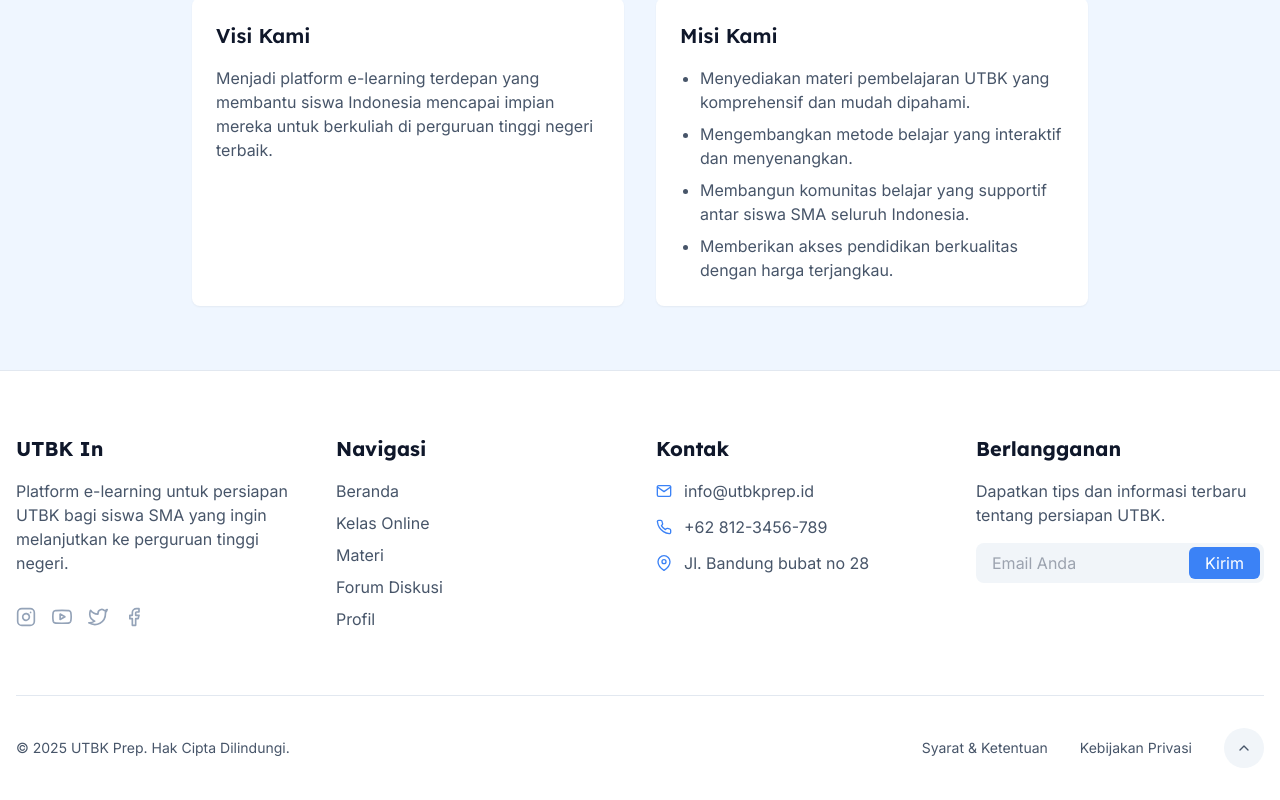
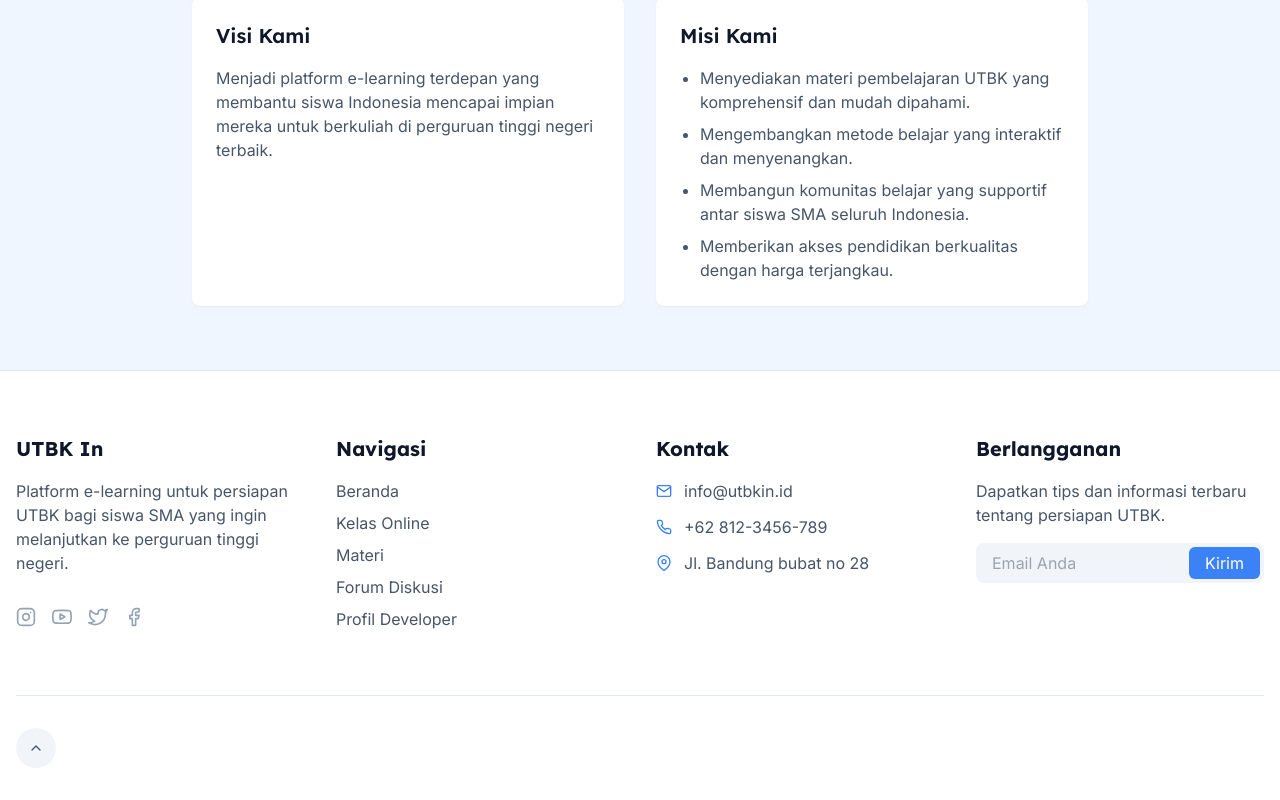
Before and after one commit to Arfazrll/SNBTIn, a Next.js app: page /profil in a window 1280 px wide. Shown: the part 1064-1864 px from the top of the page. Built offline with nearby package versions, Linux system fonts and the light colour scheme.

Commit message:
Update Beranda

```diff
--- a/src/components/home/FeaturesSection.tsx
+++ b/src/components/home/FeaturesSection.tsx
@@ -1,10 +1,8 @@
-// src/components/home/FeaturesSection.tsx
 import { useEffect } from 'react';
 import { motion, useAnimation, Variants } from 'framer-motion';
 import { useInView } from 'react-intersection-observer';
 import FeatureCard from './FeatureCard';
 
-// Define proper types for features data based on FeatureCard props
 interface Feature {
   id: number;
   icon: 'book' | 'video' | 'target' | 'users' | 'activity' | 'award' | 'clock' | 'zap' | 'layers';
@@ -13,118 +11,48 @@ interface Feature {
   colorClass: 'primary' | 'blue' | 'green' | 'purple' | 'red' | 'orange';
 }
 
+const features: Feature[] = [
+  { id: 1, icon: 'book', title: 'Materi Lengkap', description: 'Materi pembelajaran yang komprehensif mencakup semua mata pelajaran UTBKIn.', colorClass: 'primary' },
+  { id: 2, icon: 'video', title: 'Video Interaktif', description: 'Pembelajaran melalui video yang interaktif dan mudah dipahami.', colorClass: 'red' },
+  { id: 3, icon: 'target', title: 'Latihan Soal', description: 'Ribuan latihan soal dengan pembahasan untuk meningkatkan kemampuanmu.', colorClass: 'green' },
+  { id: 4, icon: 'users', title: 'Forum Diskusi', description: 'Diskusikan pertanyaan dan dapatkan jawaban dari pengajar dan sesama siswa.', colorClass: 'purple' },
+  { id: 5, icon: 'activity', title: 'Analisis Kemampuan', description: 'Pantau perkembangan belajarmu dengan analisis performa yang detail.', colorClass: 'blue' },
+  { id: 6, icon: 'award', title: 'Tryout Berkala', description: 'Simulasi UTBKIn secara berkala untuk mengukur kesiapanmu menghadapi ujian.', colorClass: 'orange' }
+];
+
+const containerVariants: Variants = {
+  hidden: { opacity: 0 },
+  visible: { opacity: 1, transition: { staggerChildren: 0.1 } }
+};
+
+const itemVariants: Variants = {
+  hidden: { y: 20, opacity: 0 },
+  visible: { y: 0, opacity: 1, transition: { duration: 0.5 } }
+};
+
 const FeaturesSection: React.FC = () => {
   const controls = useAnimation();
-  const [ref, inView] = useInView({
-    triggerOnce: true,
-    threshold: 0.1
-  });
+  const [ref, inView] = useInView({ triggerOnce: true, threshold: 0.1 });
 
-  // Animation when in view
   useEffect(() => {
-    if (inView) {
-      controls.start('visible');
-    }
+    if (inView) controls.start('visible');
   }, [controls, inView]);
-
-  // Features data
-  const features: Feature[] = [
-    {
-      id: 1,
-      icon: 'book',
-      title: 'Materi Lengkap',
-      description: 'Materi pembelajaran yang komprehensif mencakup semua mata pelajaran UTBK.',
-      colorClass: 'primary'
-    },
-    {
-      id: 2,
-      icon: 'video',
-      title: 'Video Interaktif',
-      description: 'Pembelajaran melalui video yang interaktif dan mudah dipahami.',
-      colorClass: 'red'
-    },
-    {
-      id: 3,
-      icon: 'target',
-      title: 'Latihan Soal',
-      description: 'Ribuan latihan soal dengan pembahasan untuk meningkatkan kemampuanmu.',
-      colorClass: 'green'
-    },
-    {
-      id: 4,
-      icon: 'users',
-      title: 'Forum Diskusi',
-      description: 'Diskusikan pertanyaan dan dapatkan jawaban dari pengajar dan sesama siswa.',
-      colorClass: 'purple'
-    },
-    {
-      id: 5,
-      icon: 'activity',
-      title: 'Analisis Kemampuan',
-      description: 'Pantau perkembangan belajarmu dengan analisis performa yang detail.',
-      colorClass: 'blue'
-    },
-    {
-      id: 6,
-      icon: 'award',
-      title: 'Tryout Berkala',
-      description: 'Simulasi UTBK secara berkala untuk mengukur kesiapanmu menghadapi ujian.',
-      colorClass: 'orange'
-    }
-  ];
-
-  // Animation variants
-  const containerVariants: Variants = {
-    hidden: { opacity: 0 },
-    visible: {
-      opacity: 1,
-      transition: {
-        staggerChildren: 0.1
-      }
-    }
-  };
-
-  const itemVariants: Variants = {
-    hidden: { y: 20, opacity: 0 },
-    visible: {
-      y: 0,
-      opacity: 1,
-      transition: { duration: 0.5 }
-    }
-  };
 
   return (
     <section id="features-section" className="py-20 bg-secondary-50 dark:bg-secondary-900/30">
-      <div className="container mx-auto px-4">
-        <motion.div
-          initial={{ opacity: 0, y: 20 }}
-          animate={{ opacity: 1, y: 0 }}
-          transition={{ duration: 0.5 }}
-          className="text-center max-w-3xl mx-auto mb-16"
-        >
+      <div className="container mx-auto px-4 text-center">
+        <motion.div initial={{ opacity: 0, y: 20 }} animate={{ opacity: 1, y: 0 }} transition={{ duration: 0.5 }} className="max-w-3xl mx-auto mb-16">
           <h2 className="text-3xl md:text-4xl font-bold mb-4 text-secondary-900 dark:text-white">
-            Kenapa Memilih UTBK Prep?
+            Kenapa Memilih UTBKIn?
           </h2>
           <p className="text-lg text-secondary-600 dark:text-secondary-400">
-            Kami menyediakan semua kebutuhan belajarmu untuk persiapan UTBK yang lebih efektif dan menyenangkan.
+            Kami menyediakan semua kebutuhan belajarmu untuk persiapan UTBKIn yang lebih efektif dan menyenangkan.
           </p>
         </motion.div>
-
-        <motion.div
-          ref={ref}
-          initial="hidden"
-          animate={controls}
-          variants={containerVariants}
-          className="grid grid-cols-1 md:grid-cols-2 lg:grid-cols-3 gap-8"
-        >
+        <motion.div ref={ref} initial="hidden" animate={controls} variants={containerVariants} className="grid grid-cols-1 md:grid-cols-2 lg:grid-cols-3 gap-8">
           {features.map((feature) => (
             <motion.div key={feature.id} variants={itemVariants}>
-              <FeatureCard
-                icon={feature.icon}
-                title={feature.title}
-                description={feature.description}
-                colorClass={feature.colorClass}
-              />
+              <FeatureCard {...feature} />
             </motion.div>
           ))}
         </motion.div>
--- a/src/components/home/TestimonialsSection.tsx
+++ b/src/components/home/TestimonialsSection.tsx
@@ -1,35 +1,21 @@
-// src/components/home/TestimonialsSection.jsx
-import { useEffect, useState } from 'react';
-import { motion, useAnimation } from 'framer-motion';
-import { useInView } from 'react-intersection-observer';
+import { useState, useCallback, SetStateAction } from 'react';
+import { motion } from 'framer-motion';
 import TestimonialCard from './TestimonialCard';
 import { testimonials } from '../../utils/data';
 
 const TestimonialsSection = () => {
-  const controls = useAnimation();
-  const [ref, inView] = useInView({
-    triggerOnce: true,
-    threshold: 0.1
-  });
-
   const [activeDot, setActiveDot] = useState(0);
 
-  // Animation when in view
-  useEffect(() => {
-    if (inView) {
-      controls.start('visible');
-    }
-  }, [controls, inView]);
+  const handleDotClick = useCallback((index: SetStateAction<number>) => {
+    setActiveDot(index);
+  }, []);
 
-  // Animation variants
   const containerVariants = {
     hidden: { opacity: 0 },
     visible: {
       opacity: 1,
-      transition: {
-        staggerChildren: 0.2
-      }
-    }
+      transition: { staggerChildren: 0.2 },
+    },
   };
 
   const itemVariants = {
@@ -37,17 +23,17 @@ const TestimonialsSection = () => {
     visible: {
       y: 0,
       opacity: 1,
-      transition: { duration: 0.5 }
-    }
+      transition: { duration: 0.5 },
+    },
   };
 
   return (
     <section className="py-20 bg-white dark:bg-secondary-900">
       <div className="container mx-auto px-4">
         <motion.div
-          initial={{ opacity: 0, y: 20 }}
-          animate={{ opacity: 1, y: 0 }}
-          transition={{ duration: 0.5 }}
+          initial="hidden"
+          whileInView="visible"
+          viewport={{ once: true }}
           className="text-center max-w-3xl mx-auto mb-16"
         >
           <h2 className="text-3xl md:text-4xl font-bold mb-4 text-secondary-900 dark:text-white">
@@ -59,20 +45,15 @@ const TestimonialsSection = () => {
         </motion.div>
 
         <motion.div
-          ref={ref}
           initial="hidden"
-          animate={controls}
+          whileInView="visible"
           variants={containerVariants}
+          viewport={{ once: true }}
           className="grid grid-cols-1 md:grid-cols-2 lg:grid-cols-3 gap-8"
         >
-          {testimonials.map((testimonial, index) => (
+          {testimonials.map((testimonial) => (
             <motion.div key={testimonial.id} variants={itemVariants}>
-              <TestimonialCard
-                avatar={testimonial.avatar}
-                name={testimonial.name}
-                university={testimonial.university}
-                text={testimonial.text}
-              />
+              <TestimonialCard {...testimonial} />
             </motion.div>
           ))}
         </motion.div>
@@ -83,11 +64,9 @@ const TestimonialsSection = () => {
             <button
               key={index}
               className={`w-2.5 h-2.5 rounded-full transition-colors duration-300 ${
-                activeDot === index
-                  ? 'bg-primary-500'
-                  : 'bg-secondary-300 dark:bg-secondary-700'
+                activeDot === index ? 'bg-primary-500' : 'bg-secondary-300 dark:bg-secondary-700'
               }`}
-              onClick={() => setActiveDot(index)}
+              onClick={() => handleDotClick(index)}
               aria-label={`Go to slide ${index + 1}`}
             />
           ))}
--- a/src/components/layout/Footer.tsx
+++ b/src/components/layout/Footer.tsx
@@ -1,209 +1,147 @@
-// src/components/layout/Footer.tsx
 import Link from 'next/link';
-import { useState, FormEvent } from 'react';
+import { useState, FormEvent, useCallback } from 'react';
 import { motion, Variants } from 'framer-motion';
 import { FiMail, FiPhone, FiMapPin, FiInstagram, FiYoutube, FiTwitter, FiFacebook, FiChevronUp } from 'react-icons/fi';
 
+const socialLinks = [
+  { icon: FiInstagram, label: 'Instagram', href: '#' },
+  { icon: FiYoutube, label: 'YouTube', href: '#' },
+  { icon: FiTwitter, label: 'Twitter', href: '#' },
+  { icon: FiFacebook, label: 'Facebook', href: '#' },
+];
+
+const navigationLinks = [
+  { label: 'Beranda', href: '/' },
+  { label: 'Kelas Online', href: '/kelas-online' },
+  { label: 'Materi', href: '/materi' },
+  { label: 'Forum Diskusi', href: '/forum-diskusi' },
+  { label: 'Profil Developer', href: '/profil' },
+];
+
+const contactInfo = [
+  { icon: FiMail, label: 'info@utbkin.id', href: 'mailto:info@utbkin.id' },
+  { icon: FiPhone, label: '+62 812-3456-789', href: 'tel:+628123456789' },
+  { icon: FiMapPin, label: 'Jl. Bandung bubat no 28' },
+];
+
+const itemVariants: Variants = {
+  hidden: { opacity: 0, y: 20 },
+  visible: { opacity: 1, y: 0 },
+};
+
 const Footer: React.FC = () => {
-  const [email, setEmail] = useState<string>('');
-  const [isSubmitted, setIsSubmitted] = useState<boolean>(false);
+  const [email, setEmail] = useState('');
+  const [isSubmitted, setIsSubmitted] = useState(false);
 
-  const handleSubmit = (e: FormEvent<HTMLFormElement>) => {
+  const handleSubmit = useCallback((e: FormEvent<HTMLFormElement>) => {
     e.preventDefault();
-    // Simulate form submission
     if (email) {
       setIsSubmitted(true);
       setEmail('');
       setTimeout(() => setIsSubmitted(false), 3000);
     }
-  };
-
-  const scrollToTop = (): void => {
-    window.scrollTo({
-      top: 0,
-      behavior: 'smooth'
-    });
-  };
-
-  // Animation variants
-  const itemVariants: Variants = {
-    hidden: { opacity: 0, y: 20 },
-    visible: { opacity: 1, y: 0 }
-  };
+  }, [email]);
 
   return (
     <footer className="bg-white dark:bg-secondary-900 border-t border-secondary-200 dark:border-secondary-800 transition-colors duration-300">
       <div className="container mx-auto px-4 pt-16 pb-8">
         <div className="grid grid-cols-1 md:grid-cols-2 lg:grid-cols-4 gap-8">
-          {/* About section */}
-          <motion.div
-            initial="hidden"
-            whileInView="visible"
-            viewport={{ once: true, margin: "-100px" }}
-            transition={{ duration: 0.5 }}
-            variants={itemVariants}
-            className="space-y-4"
-          >
-            <h3 className="text-xl font-bold text-secondary-900 dark:text-white mb-4">UTBK In</h3>
+          {}
+          <motion.div initial="hidden" whileInView="visible" viewport={{ once: true }} transition={{ duration: 0.5 }} variants={itemVariants} className="space-y-4">
+            <h3 className="text-xl font-bold text-secondary-900 dark:text-white">UTBK In</h3>
             <p className="text-secondary-600 dark:text-secondary-400">
               Platform e-learning untuk persiapan UTBK bagi siswa SMA yang ingin melanjutkan ke perguruan tinggi negeri.
             </p>
             <div className="flex space-x-4 pt-4">
-              <motion.a
-                href="#"
-                whileHover={{ scale: 1.2 }}
-                whileTap={{ scale: 0.9 }}
-                className="text-secondary-400 hover:text-primary-500 transition-colors"
-                aria-label="Instagram"
-              >
-                <FiInstagram size={20} />
+              {socialLinks.map(({ icon: Icon, label, href }) => (
+                <motion.a key={label} href={href} whileHover={{ scale: 1.2 }} whileTap={{ scale: 0.9 }} className="text-secondary-400 hover:text-primary-500 transition-colors" aria-label={label}>
+                  <Icon size={20} />
                 </motion.a>
-              <motion.a
-                href="#"
-                whileHover={{ scale: 1.2 }}
-                whileTap={{ scale: 0.9 }}
-                className="text-secondary-400 hover:text-primary-500 transition-colors"
-                aria-label="YouTube"
-              >
-                <FiYoutube size={20} />
-              </motion.a>
-              <motion.a
-                href="#"
-                whileHover={{ scale: 1.2 }}
-                whileTap={{ scale: 0.9 }}
-                className="text-secondary-400 hover:text-primary-500 transition-colors"
-                aria-label="Twitter"
-              >
-                <FiTwitter size={20} />
-              </motion.a>
-              <motion.a
-                href="#"
-                whileHover={{ scale: 1.2 }}
-                whileTap={{ scale: 0.9 }}
-                className="text-secondary-400 hover:text-primary-500 transition-colors"
-                aria-label="Facebook"
-              >
-                <FiFacebook size={20} />
-              </motion.a>
+              ))}
             </div>
           </motion.div>
 
-          {/* Quick links */}
+          {}
+          <motion.div initial="hidden" whileInView="visible" viewport={{ once: true }} transition={{ duration: 0.5, delay: 0.1 }} variants={itemVariants} className="space-y-4">
+            <h3 className="text-xl font-bold text-secondary-900 dark:text-white">Navigasi</h3>
+            <ul className="space-y-2">
+              {navigationLinks.map(({ label, href }) => (
+                <li key={label}>
+                  <Link href={href} className="text-secondary-600 dark:text-secondary-400 hover:text-primary-500 transition-colors">
+                    {label}
+                  </Link>
+                </li>
+              ))}
+            </ul>
+          </motion.div>
+
+          {}
+          <motion.div initial="hidden" whileInView="visible" viewport={{ once: true }} transition={{ duration: 0.5, delay: 0.2 }} variants={itemVariants} className="space-y-4">
+            <h3 className="text-xl font-bold text-secondary-900 dark:text-white">Kontak</h3>
+            <ul className="space-y-3">
+              {contactInfo.map(({ icon: Icon, label, href }) => (
+                <li key={label} className="flex items-start">
+                  <Icon className="text-primary-500 mt-1 mr-3" />
+                  {href ? (
+                    <a href={href} className="text-secondary-600 dark:text-secondary-400 hover:text-primary-500 transition-colors">
+                      {label}
+                    </a>
+                  ) : (
+                    <span className="text-secondary-600 dark:text-secondary-400">{label}</span>
+                  )}
+                </li>
+              ))}
+            </ul>
+          </motion.div>
+
+          {}
           <motion.div
               initial="hidden"
               whileInView="visible"
-            viewport={{ once: true, margin: "-100px" }}
-            transition={{ duration: 0.5, delay: 0.1 }}
-            variants={itemVariants}
-            className="space-y-4"
-          >
-            <h3 className="text-xl font-bold text-secondary-900 dark:text-white mb-4">Navigasi</h3>
-            <ul className="space-y-2">
-              <li>
-                <Link href="/" legacyBehavior>
-                  <a className="text-secondary-600 dark:text-secondary-400 hover:text-primary-500 dark:hover:text-primary-400 transition-colors">
-                    Beranda
-                  </a>
-                </Link>
-              </li>
-              <li>
-                <Link href="/kelas-online" legacyBehavior>
-                  <a className="text-secondary-600 dark:text-secondary-400 hover:text-primary-500 dark:hover:text-primary-400 transition-colors">
-                    Kelas Online
-                  </a>
-                </Link>
-              </li>
-              <li>
-                <Link href="/materi" legacyBehavior>
-                  <a className="text-secondary-600 dark:text-secondary-400 hover:text-primary-500 dark:hover:text-primary-400 transition-colors">
-                    Materi
-                  </a>
-                </Link>
-              </li>
-              <li>
-                <Link href="/forum-diskusi" legacyBehavior>
-                  <a className="text-secondary-600 dark:text-secondary-400 hover:text-primary-500 dark:hover:text-primary-400 transition-colors">
-                    Forum Diskusi
-                  </a>
-                </Link>
-              </li>
-              <li>
-                <Link href="/profil" legacyBehavior>
-                  <a className="text-secondary-600 dark:text-secondary-400 hover:text-primary-500 dark:hover:text-primary-400 transition-colors">
-                    Profil
-                  </a>
-                </Link>
-              </li>
-            </ul>
-          </motion.div>
-
-          {/* Contact information */}
-          <motion.div
-            initial="hidden"
-            whileInView="visible"
-            viewport={{ once: true, margin: "-100px" }}
-            transition={{ duration: 0.5, delay: 0.2 }}
-            variants={itemVariants}
-            className="space-y-4"
-          >
-            <h3 className="text-xl font-bold text-secondary-900 dark:text-white mb-4">Kontak</h3>
-            <ul className="space-y-3">
-              <li className="flex items-start">
-                <FiMail className="text-primary-500 mt-1 mr-3" />
-                <a href="mailto:info@utbkprep.id" className="text-secondary-600 dark:text-secondary-400 hover:text-primary-500 dark:hover:text-primary-400 transition-colors">
-                  info@utbkprep.id
-                </a>
-              </li>
-              <li className="flex items-start">
-                <FiPhone className="text-primary-500 mt-1 mr-3" />
-                <a href="tel:+628123456789" className="text-secondary-600 dark:text-secondary-400 hover:text-primary-500 dark:hover:text-primary-400 transition-colors">
-                  +62 812-3456-789
-                </a>
-              </li>
-              <li className="flex items-start">
-                <FiMapPin className="text-primary-500 mt-1 mr-3" />
-                <span className="text-secondary-600 dark:text-secondary-400">
-                  Jl. Bandung bubat no 28
-                </span>
-              </li>
-            </ul>
-          </motion.div>
-
-          {/* Newsletter */}
-          <motion.div
-            initial="hidden"
-            whileInView="visible"
-            viewport={{ once: true, margin: "-100px" }}
+              viewport={{ once: true }}
               transition={{ duration: 0.5, delay: 0.3 }}
               variants={itemVariants}
               className="space-y-4"
             >
-            <h3 className="text-xl font-bold text-secondary-900 dark:text-white mb-4">Berlangganan</h3>
+              <h3 className="text-xl font-bold text-secondary-900 dark:text-white">
+                Berlangganan
+              </h3>
               <p className="text-secondary-600 dark:text-secondary-400">
                 Dapatkan tips dan informasi terbaru tentang persiapan UTBK.
               </p>
-            <form onSubmit={handleSubmit} className="mt-4 space-y-3">
+
+              <form onSubmit={handleSubmit} className="mt-4 space-y-3 relative">
                 <div className="relative">
                   <input
                     type="email"
                     placeholder="Email Anda"
                     value={email}
                     onChange={(e) => setEmail(e.target.value)}
-                  className="w-full px-4 py-2 rounded-lg bg-secondary-100 dark:bg-secondary-800 text-secondary-800 dark:text-secondary-200 focus:outline-none focus:ring-2 focus:ring-primary-500 transition-colors"
+                    className="
+                      w-full px-4 py-2 rounded-lg
+                      bg-secondary-100 dark:bg-secondary-800
+                      focus:ring-2 focus:ring-primary-500
+                      text-secondary-900 dark:text-secondary-200
+                      transition-colors
+                    "
                     required
                   />
                   <button
                     type="submit"
-                  className="absolute right-1 top-1 bottom-1 px-4 bg-primary-500 text-white rounded-md hover:bg-primary-600 transition-colors"
+                    className="
+                      absolute right-1 top-1 bottom-1 px-4
+                      bg-primary-500 text-white rounded-md
+                      hover:bg-primary-600 transition-colors
+                    "
                   >
                     Kirim
                   </button>
                 </div>
+
                 {isSubmitted && (
                   <motion.p
                     initial={{ opacity: 0, y: 10 }}
                     animate={{ opacity: 1, y: 0 }}
-                  exit={{ opacity: 0, y: -10 }}
                     className="text-sm text-green-500"
                   >
                     Terima kasih telah berlangganan!
@@ -211,34 +149,26 @@ const Footer: React.FC = () => {
                 )}
               </form>
           </motion.div>
+
         </div>
 
-        {/* Bottom section */}
+        {}
         <div className="mt-16 pt-8 border-t border-secondary-200 dark:border-secondary-800 flex flex-col md:flex-row justify-between items-center">
-          <p className="text-secondary-600 dark:text-secondary-400 text-sm text-center md:text-left mb-4 md:mb-0">
-            &copy; {new Date().getFullYear()} UTBK Prep. Hak Cipta Dilindungi.
-          </p>
-          <div className="flex flex-col md:flex-row space-y-2 md:space-y-0 md:space-x-8 items-center">
-            <Link href="/syarat-ketentuan" legacyBehavior>
-              <a className="text-sm text-secondary-600 dark:text-secondary-400 hover:text-primary-500 dark:hover:text-primary-400 transition-colors">
-                Syarat & Ketentuan
-              </a>
-            </Link>
-            <Link href="/kebijakan-privasi" legacyBehavior>
-              <a className="text-sm text-secondary-600 dark:text-secondary-400 hover:text-primary-500 dark:hover:text-primary-400 transition-colors">
-                Kebijakan Privasi
-              </a>
-            </Link>
           <motion.button
             whileHover={{ scale: 1.1 }}
             whileTap={{ scale: 0.9 }}
-              onClick={scrollToTop}
-              className="flex items-center justify-center w-10 h-10 rounded-full bg-secondary-100 dark:bg-secondary-800 hover:bg-secondary-200 dark:hover:bg-secondary-700 transition-colors"
+            onClick={() => window.scrollTo({ top: 0, behavior: 'smooth' })}
+            className="
+              w-10 h-10 flex items-center justify-center
+              rounded-full bg-secondary-100 dark:bg-secondary-800
+              hover:bg-secondary-200 dark:hover:bg-secondary-700
+              transition-colors
+            "
             aria-label="Scroll to top"
             >
             <FiChevronUp className="text-secondary-600 dark:text-secondary-400" />
           </motion.button>
-          </div>
+
         </div>
       </div>
     </footer>
--- a/src/components/layout/Navbar.tsx
+++ b/src/components/layout/Navbar.tsx
@@ -28,7 +28,7 @@ const Navbar = () => {
     { name: 'Kelas Online', path: '/kelas-online' },
     { name: 'Materi', path: '/materi' },
     { name: 'Forum Diskusi', path: '/forum-diskusi' },
-    { name: 'Profil', path: '/profil' },
+    { name: 'Profil', path: '/profil-saya' },
   ];
 
   // Check if user is logged in on component mount and listen for login/logout events
@@ -216,7 +216,7 @@ const Navbar = () => {
                       exit={{ opacity: 0, y: -10 }}
                       transition={{ duration: 0.2 }}
                     >
-                      <Link href="/profil" legacyBehavior>
+                      <Link href="/profil-saya" legacyBehavior>
                         <a className="flex items-center space-x-2 px-4 py-2 text-sm text-secondary-700 dark:text-secondary-300 hover:bg-secondary-100 dark:hover:bg-secondary-700">
                           <FiUser size={16} />
                           <span>Profil Saya</span>
```
Lines whose indentation alone changed are shown as unchanged.
